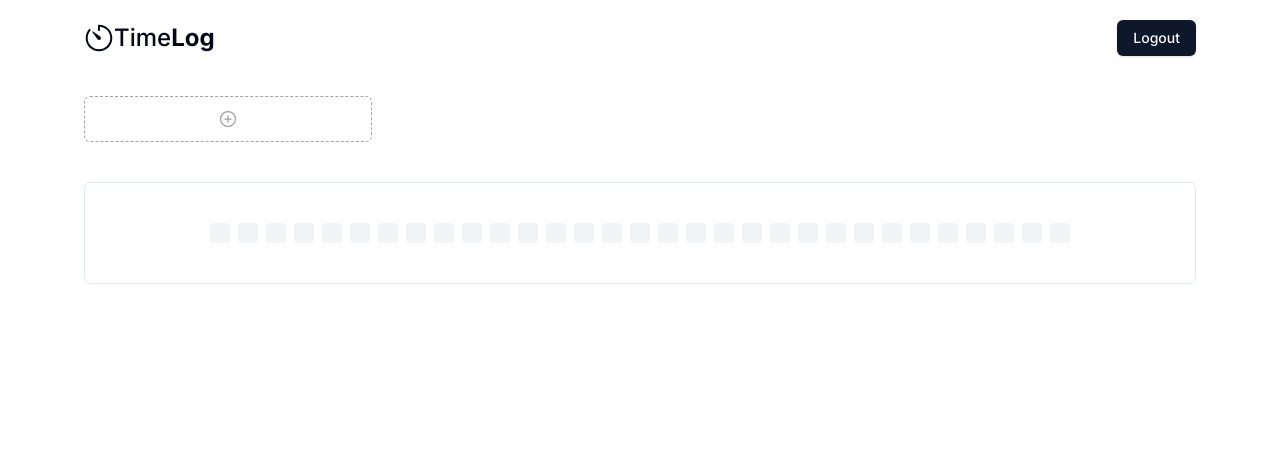
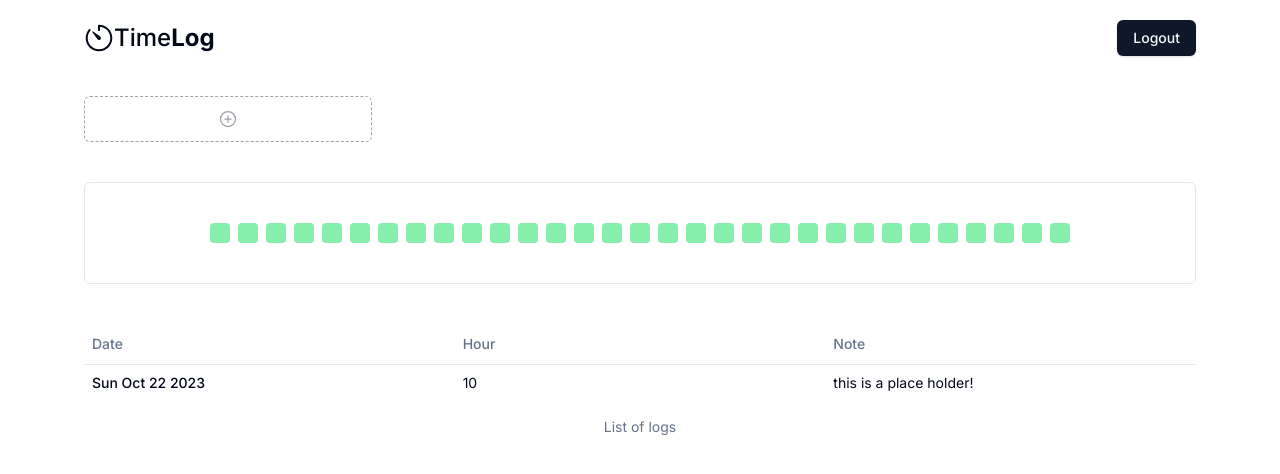
Before and after one commit to Canertsz/TimeLog, a Next.js app: page / in a window 1280 px wide. Shown: the top 474 px of the page. Built offline with nearby package versions, Linux system fonts and the light colour scheme.

Commit message:
Add Logs component

```diff
--- a/src/app/page.tsx
+++ b/src/app/page.tsx
@@ -2,6 +2,7 @@
 import Navbar from "@/components/Navbar"
 import NewLog from "@/components/NewLog"
 import Calendar from "@/components/Calendar"
+import Logs from "@/components/Logs"
 
 export default function page() {
   return (
@@ -9,6 +10,7 @@
       <Navbar />
       <NewLog />
       <Calendar />
+      <Logs />
     </div>
   )
 }
--- a/src/components/Calendar.tsx
+++ b/src/components/Calendar.tsx
@@ -7,6 +7,7 @@
   HoverCardContent,
   HoverCardTrigger,
 } from "@radix-ui/react-hover-card"
+import { cn } from "@/lib/utils"
 
 function Calendar() {
   const getDateInMonth = (year = dayjs().year(), month = dayjs().month()) => {
@@ -22,13 +23,32 @@
     return dates
   }
 
+  const getColor = (hour: number) => {
+    if (hour === 0) {
+      return "bg-gray-100"
+    } else if (hour < 5) {
+      return "bg-green-100"
+    } else if (hour < 10) {
+      return "bg-green-300"
+    } else {
+      return "bg-green-500"
+    }
+  }
+
+  const hour = 9
+
   return (
     <div className="flex flex-wrap justify-center border-[1px] border-solid gap-2 p-10 rounded-md">
       {getDateInMonth().map((date, index) => {
         return (
           <HoverCard key={index}>
             <HoverCardTrigger>
-              <div className="h-5 w-5 bg-gray-100 rounded-sm cursor-pointer"></div>
+              <div
+                className={cn(
+                  "h-5 w-5  rounded-sm cursor-pointer",
+                  getColor(hour || 0)
+                )}
+              ></div>
             </HoverCardTrigger>
             <HoverCardContent
               className="z-50 w-64 rounded-md border bg-popover p-4 text-popover-foreground
@@ -37,7 +57,7 @@
               data-[state=open]:zoom-in-95 data-[side=bottom]:slide-in-from-top-2 data-[side=left]:slide-in-from-right-2
               data-[side=right]:slide-in-from-left-2 data-[side=top]:slide-in-from-bottom-2"
             >
-              0 hours on {date}
+              {hour || 0} hours on {date}
             </HoverCardContent>
           </HoverCard>
         )
--- a/src/components/Logs.tsx
+++ b/src/components/Logs.tsx
@@ -0,0 +1,36 @@
+import React from "react"
+import {
+  Table,
+  TableBody,
+  TableCaption,
+  TableCell,
+  TableHead,
+  TableHeader,
+  TableRow,
+} from "@/components/ui/table"
+
+function Logs() {
+  return (
+    <Table>
+      <TableCaption>List of logs</TableCaption>
+      <TableHeader>
+        <TableRow>
+          <TableHead className="w-1/3">Date</TableHead>
+          <TableHead className="w-1/3">Hour</TableHead>
+          <TableHead className="w-1/3">Note</TableHead>
+        </TableRow>
+      </TableHeader>
+      <TableBody>
+        <TableRow>
+          <TableCell className="font-medium">
+            {new Date().toDateString()}
+          </TableCell>
+          <TableCell>10</TableCell>
+          <TableCell>this is a place holder!</TableCell>
+        </TableRow>
+      </TableBody>
+    </Table>
+  )
+}
+
+export default Logs
--- /dev/null
+++ b/src/components/ui/table.tsx
@@ -0,0 +1,117 @@
+import * as React from "react"
+
+import { cn } from "@/lib/utils"
+
+const Table = React.forwardRef<
+  HTMLTableElement,
+  React.HTMLAttributes<HTMLTableElement>
+>(({ className, ...props }, ref) => (
+  <div className="relative w-full overflow-auto">
+    <table
+      ref={ref}
+      className={cn("w-full caption-bottom text-sm", className)}
+      {...props}
+    />
+  </div>
+))
+Table.displayName = "Table"
+
+const TableHeader = React.forwardRef<
+  HTMLTableSectionElement,
+  React.HTMLAttributes<HTMLTableSectionElement>
+>(({ className, ...props }, ref) => (
+  <thead ref={ref} className={cn("[&_tr]:border-b", className)} {...props} />
+))
+TableHeader.displayName = "TableHeader"
+
+const TableBody = React.forwardRef<
+  HTMLTableSectionElement,
+  React.HTMLAttributes<HTMLTableSectionElement>
+>(({ className, ...props }, ref) => (
+  <tbody
+    ref={ref}
+    className={cn("[&_tr:last-child]:border-0", className)}
+    {...props}
+  />
+))
+TableBody.displayName = "TableBody"
+
+const TableFooter = React.forwardRef<
+  HTMLTableSectionElement,
+  React.HTMLAttributes<HTMLTableSectionElement>
+>(({ className, ...props }, ref) => (
+  <tfoot
+    ref={ref}
+    className={cn("bg-primary font-medium text-primary-foreground", className)}
+    {...props}
+  />
+))
+TableFooter.displayName = "TableFooter"
+
+const TableRow = React.forwardRef<
+  HTMLTableRowElement,
+  React.HTMLAttributes<HTMLTableRowElement>
+>(({ className, ...props }, ref) => (
+  <tr
+    ref={ref}
+    className={cn(
+      "border-b transition-colors hover:bg-muted/50 data-[state=selected]:bg-muted",
+      className
+    )}
+    {...props}
+  />
+))
+TableRow.displayName = "TableRow"
+
+const TableHead = React.forwardRef<
+  HTMLTableCellElement,
+  React.ThHTMLAttributes<HTMLTableCellElement>
+>(({ className, ...props }, ref) => (
+  <th
+    ref={ref}
+    className={cn(
+      "h-10 px-2 text-left align-middle font-medium text-muted-foreground [&:has([role=checkbox])]:pr-0 [&>[role=checkbox]]:translate-y-[2px]",
+      className
+    )}
+    {...props}
+  />
+))
+TableHead.displayName = "TableHead"
+
+const TableCell = React.forwardRef<
+  HTMLTableCellElement,
+  React.TdHTMLAttributes<HTMLTableCellElement>
+>(({ className, ...props }, ref) => (
+  <td
+    ref={ref}
+    className={cn(
+      "p-2 align-middle [&:has([role=checkbox])]:pr-0 [&>[role=checkbox]]:translate-y-[2px]",
+      className
+    )}
+    {...props}
+  />
+))
+TableCell.displayName = "TableCell"
+
+const TableCaption = React.forwardRef<
+  HTMLTableCaptionElement,
+  React.HTMLAttributes<HTMLTableCaptionElement>
+>(({ className, ...props }, ref) => (
+  <caption
+    ref={ref}
+    className={cn("mt-4 text-sm text-muted-foreground", className)}
+    {...props}
+  />
+))
+TableCaption.displayName = "TableCaption"
+
+export {
+  Table,
+  TableHeader,
+  TableBody,
+  TableFooter,
+  TableHead,
+  TableRow,
+  TableCell,
+  TableCaption,
+}
```
